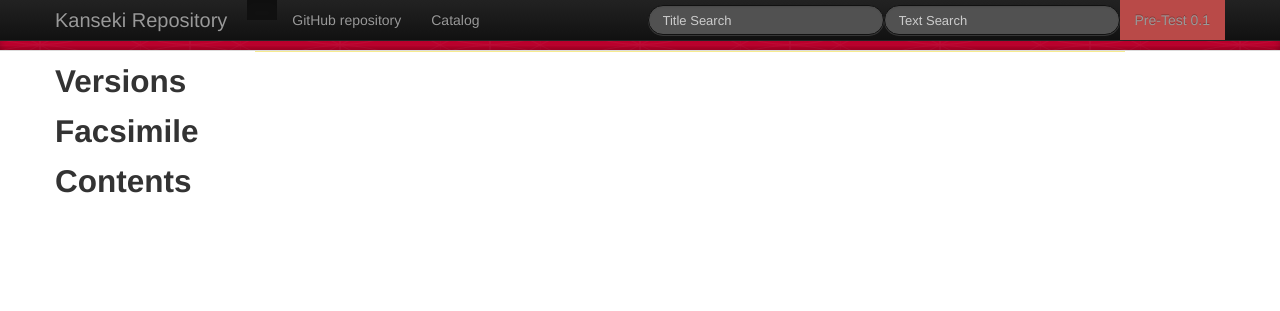
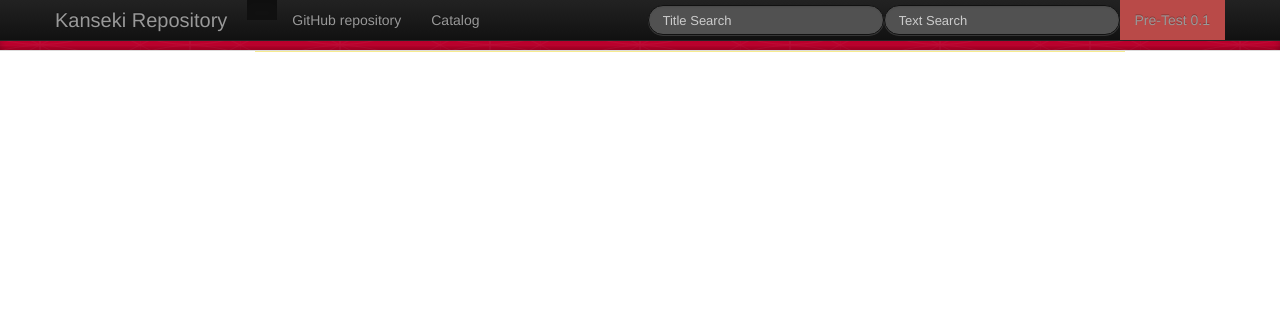
Before and after one commit to mandoku/mdweb, a Flask app: template app/templates/showtext.html in a window 1280 px wide. Shown: the top 311 px of the page. Run offline with Flask 2, Linux system fonts and the light colour scheme; the template is opened without the code that fills it, so the values that code supplies are empty; some libraries are stand-ins or nearby versions.

Commit message:
Some irrelevant changes in showtext.html

```diff
--- a/app/templates/showtext.html
+++ b/app/templates/showtext.html
@@ -22,7 +22,7 @@
     <div class="span2">
 
 {% block sidebar %}
-<div class="sidebar" >
+<div class="sidebar"  style="display:None">
 
 <h2>{{_('Versions')}}</h2>
   <ul>
@@ -68,7 +68,7 @@
   </div>
 </div>
 <script>
-$("#tabs").tabs({event :  "mouseover"}),tabs("url", 0, "index.html").tabs("load", 0)
+$(".pb").tabs({event :  "mouseover"}),tabs("url", 0, "index.html").tabs("load", 0)
 </script>
 </div>
 {% endblock %}
```
